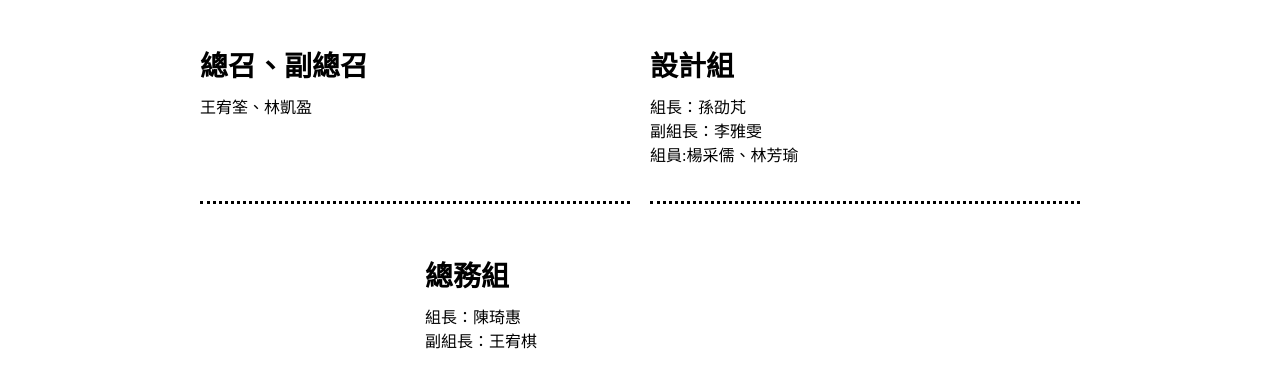
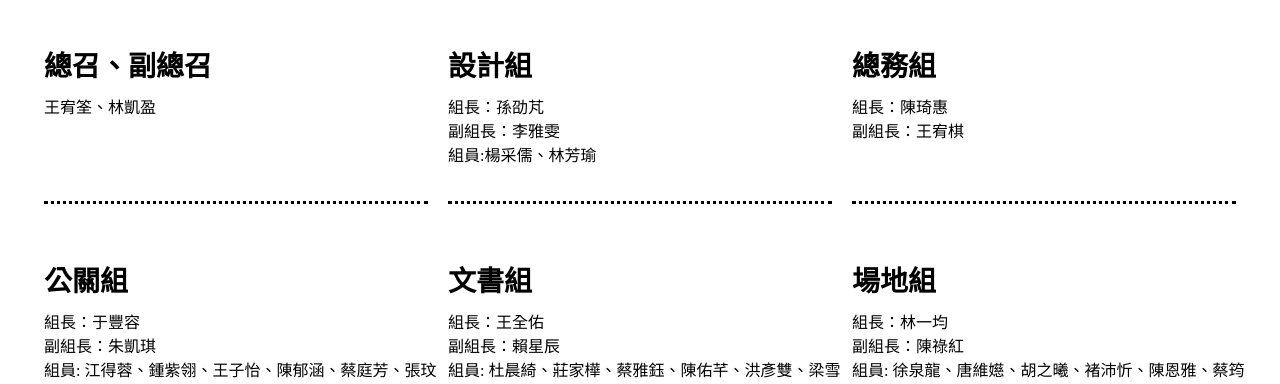
Before and after one commit to Jeff19841/aci, a plain HTML site: page list.html in a window 1280 px wide. Shown: the part 409-793 px from the top of the page. Drawn offline with Linux system fonts and the light colour scheme.

Commit message:
Update style.css
改趴數

```diff
--- a/style.css
+++ b/style.css
@@ -296,7 +296,7 @@
 }
 
 .box1, .box2, .box3, .box4, .box5, .box6, .box7, .box8, .box9{
-    width: 430px;
+    width: 30%;
     display: flex;
     border-bottom: 3px dotted black;
     padding: 30px 0 35px 0;
```
